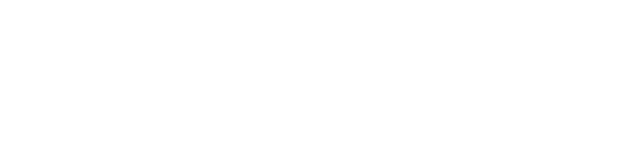
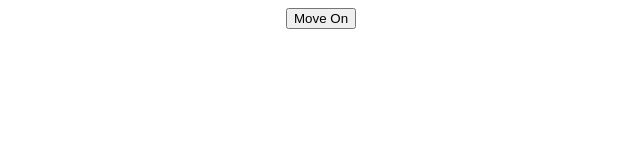
Before and after one commit to RaviTejaM9602/Async-and-Promises, a plain HTML site: page index.html in a window 1280 px wide. Shown: the whole page, without its empty margins (222-862 px from the left). Drawn offline with Linux system fonts and the light colour scheme.

Commit message:
Setting Timeout for Eachtime of Button Movement

```diff
--- a/index.html
+++ b/index.html
@@ -7,6 +7,7 @@
   <title>Async and Promises</title>
 </head>
 <body>
+  <button>Move On</button>
   <script src="./index.js"></script>
 </body>
 </html>
--- a/index.js
+++ b/index.js
@@ -0,0 +1,16 @@
+const btn = document.querySelector('button');
+setTimeout(() => {
+  btn.style.transform = 'translateX(100px)';
+  setTimeout(() => {
+    btn.style.transform = 'translateX(200px)';
+    setTimeout(() => {
+      btn.style.transform = 'translateX(300px)';
+      setTimeout(() => {
+        btn.style.transform = 'translateX(400px)';
+        setTimeout(() => {
+          btn.style.transform = 'translateX(500px)';
+        },1000);
+      },1000);
+    },1000);
+  },1000);
+},1000);
```
